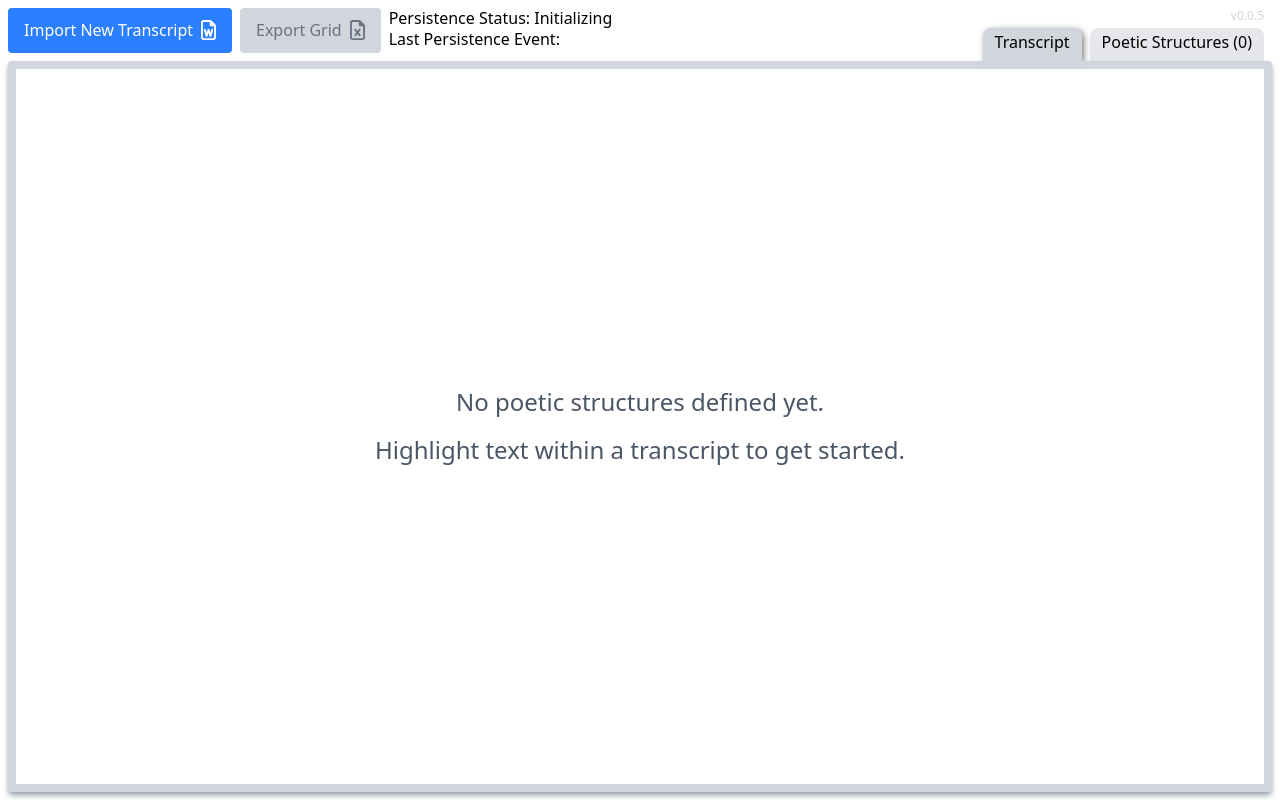
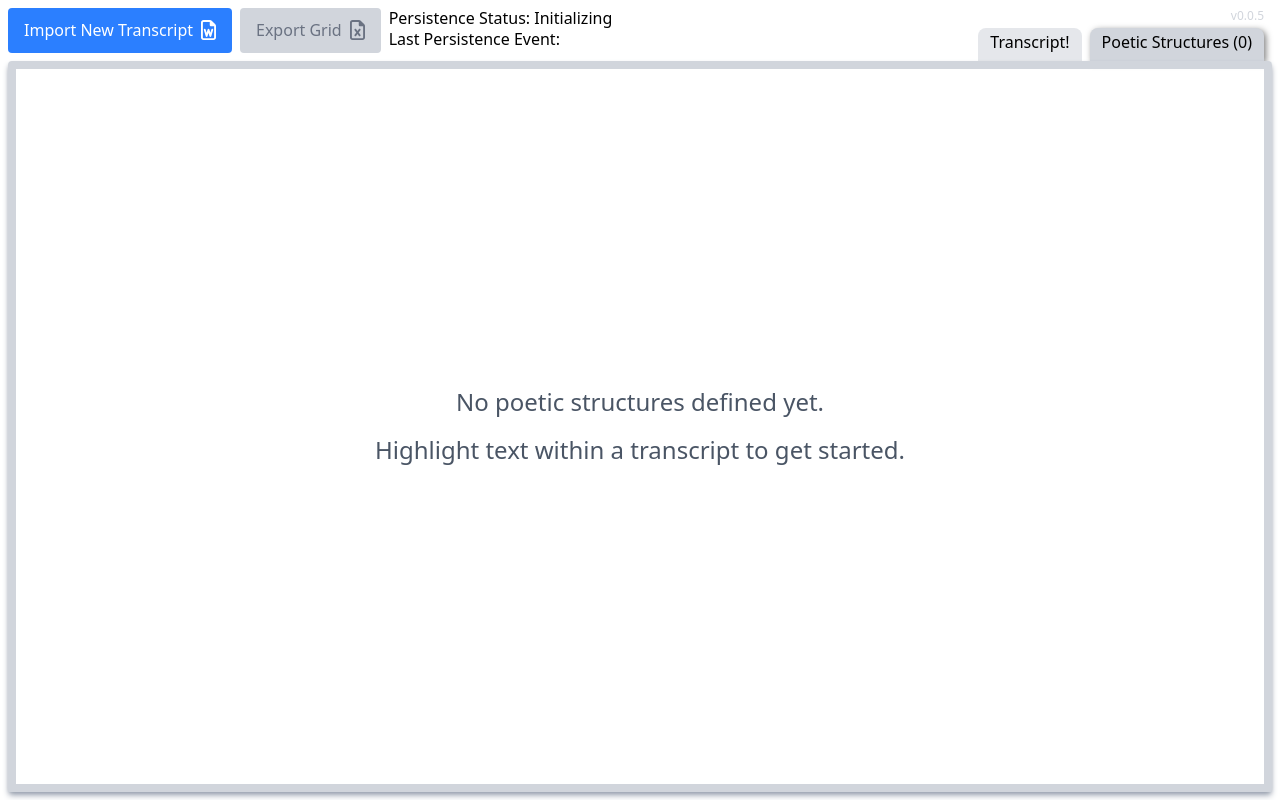
Before and after one commit to themattspiral/transcript-split-tool, a React (Vite) app: page /structures in a window 1280 px wide. Built offline with nearby package versions, Linux system fonts and the light colour scheme; what oidc-client-ts would draw is missing.

Commit message:
routing: convert tab buttons to NavLinks

```diff
--- a/src/app.tsx
+++ b/src/app.tsx
@@ -1,7 +1,7 @@
 import { Outlet } from 'react-router-dom';
 
 import { ModalWindow } from 'components/modal-window';
-import { ControlBar } from './control-bar/control-bar';
+import { ControlBar } from 'pages/project/control-bar/control-bar';
 
 export const App: React.FC = () => {
   return (
--- a/src/context/view-state-context.ts
+++ b/src/context/view-state-context.ts
@@ -1,6 +1,4 @@
 import { createContext, ReactNode, RefObject, useContext } from 'react';
-
-import { TabId } from 'data';
 
 export enum CustomCSSVariables {
   ColorRepetition = '--color-repetition',
@@ -19,8 +17,6 @@ export enum CustomCSSVariables {
 }
 
 interface ViewStateContextProps {
-  activeTabId: TabId;
-  setActiveTabId: (tab: TabId) => void;
   displayedModalId: string | null;
   isModalShowing: boolean;
   confirmModal: (content: ReactNode) => Promise<void>;
@@ -36,8 +32,6 @@ interface ViewStateContextProps {
 }
 
 export const ViewStateContext = createContext<ViewStateContextProps>({
-  activeTabId: TabId.Transcript,
-  setActiveTabId: () => {},
   displayedModalId: null,
   isModalShowing: false,
   confirmModal: () => Promise.reject(0),
--- a/src/context/view-state-provider.tsx
+++ b/src/context/view-state-provider.tsx
@@ -1,7 +1,6 @@
 
 import { ReactNode, RefObject, useCallback, useEffect, useMemo, useRef, useState } from 'react';
 
-import { TabId } from 'data';
 import { CONFIRM_MODAL_ID } from 'components/confirm-modal';
 import { INFO_MODAL_ID } from 'components/info-modal';
 import { BUSY_MODAL_ID } from 'components/busy-modal';
@@ -13,7 +12,6 @@ interface OutsideClickContext {
 }
 
 export const ViewStateProvider: React.FC<{ children: React.ReactNode }> = ({ children }) => {
-  const [activeTabId, setActiveTabId] = useState<TabId>(TabId.Transcript);
   const [displayedModalId, setDisplayedModalId] = useState<string | null>(null);
   const isModalShowing = !!displayedModalId;
   const [modalContent, setModalContent] = useState<ReactNode | null>(null);
@@ -103,14 +101,12 @@ export const ViewStateProvider: React.FC<{ children: React.ReactNode }> = ({ chi
   }, [handleOutsideClick]);
 
   const value = useMemo(() => ({
-    activeTabId, setActiveTabId,
     displayedModalId, isModalShowing, modalContent,
     confirmModal, infoModal, busyModal,
     handleModalConfirm, handleModalCancel, hideModals,
     registerOutsideClick, unregisterOutsideClick,
     cssVariables
   }), [
-    activeTabId, setActiveTabId,
     displayedModalId, isModalShowing, modalContent,
     confirmModal, infoModal, busyModal,
     handleModalConfirm, handleModalCancel, hideModals,
--- a/src/control-bar/control-bar.tsx
+++ b/src/pages/project/control-bar/control-bar.tsx
@@ -1,26 +1,23 @@
-import { useMemo, useRef } from 'react';
+import { CSSProperties, useMemo, useRef } from 'react';
+import { NavLink } from 'react-router-dom';
 import { extractRawText } from 'mammoth';
 import { FontAwesomeIcon } from '@fortawesome/react-fontawesome';
 import { faFileWord, faFileExcel } from '@fortawesome/free-regular-svg-icons';
 import classNames from 'classnames';
 
-import { TranscriptLine, TabId, PersistenceStatus } from 'data';
-import { useViewState } from 'context/view-state-context';
+import { TranscriptLine, PersistenceStatus } from 'data';
 import { useProjectData } from 'context/project-data-context';
 import { usePersistence } from 'context/persistence/persistence-context';
 
 const AUTHOR_RE = new RegExp(/^[a-zA-Z]{1,20}:\s/);
 
 const ControlBar: React.FC = () => {
-  const { activeTabId, setActiveTabId } = useViewState();
   const { transcriptLines, setNewTranscript, poeticStructures } = useProjectData();
   const {
-    persistenceStatus, isPersistenceMethodExternal, persistenceMethod, lastPersistenceEvent,
+    persistenceStatus, isPersistenceMethodExternal, lastPersistenceEvent,
     authorizeExternal, revokeAuthorizeExternal
 } = usePersistence();
-
   const psCount = useMemo(() => Object.keys(poeticStructures).length, [poeticStructures])
-
   const fileInputRef = useRef<HTMLInputElement>(null);
 
   const handleFileUpload = async (event: React.ChangeEvent<HTMLInputElement>) => {
@@ -79,6 +76,7 @@ const ControlBar: React.FC = () => {
 
   const activeTabClasses = 'bg-gray-300 px-3 pt-1 pb-2 rounded-t-lg text-nowrap';
   const otherTabClasses = 'bg-gray-200 hover:bg-gray-300 px-3 pt-1 pb-2 rounded-t-lg cursor-pointer text-nowrap';
+  const activeBoxShadow: CSSProperties = { boxShadow: '2px 2px 6px rgba(0,0,0,.5)' };
   const isAuthorized = persistenceStatus !== PersistenceStatus.ErrorUnauthorized;
 
   return (
@@ -151,23 +149,21 @@ const ControlBar: React.FC = () => {
         </div>
 
         <div className="flex gap-2 font-medium grow-1 items-end">
-          <button
-            type="button"
-            onClick={() => setActiveTabId(TabId.Transcript)}
-            className={activeTabId === TabId.Transcript ? activeTabClasses : otherTabClasses}
-            style={activeTabId === TabId.Transcript ? { boxShadow: '2px 2px 6px rgba(0,0,0,.5)' } : {}}
+          <NavLink
+            to="/transcript"
+            className={({ isActive }) => isActive ? activeTabClasses : otherTabClasses}
+            style={({ isActive }) => isActive ? activeBoxShadow : {}}
           >
-            Transcript
-          </button>
+            Transcript!
+          </NavLink>
 
-          <button
-            type="button"
-            onClick={() => setActiveTabId(TabId.Structures)}
-            className={activeTabId === TabId.Structures ? activeTabClasses : otherTabClasses}
-            style={activeTabId === TabId.Structures ? { boxShadow: '2px 2px 6px rgba(0,0,0,.5)' } : {}}
+          <NavLink
+            to="/structures"
+            className={({ isActive }) => isActive ? activeTabClasses : otherTabClasses}
+            style={({ isActive }) => isActive ? activeBoxShadow : {}}
           >
             Poetic Structures ({ psCount })
-          </button>
+          </NavLink>
 
         </div>
       </div>
--- a/src/shared/data.ts
+++ b/src/shared/data.ts
@@ -105,11 +105,6 @@ export enum MenuAction {
   Unhover,
   Edit,
   Delete
-}
-
-export enum TabId {
-  Transcript,
-  Structures
 }
 
 export interface TypeOfPoeticStructure {
```
